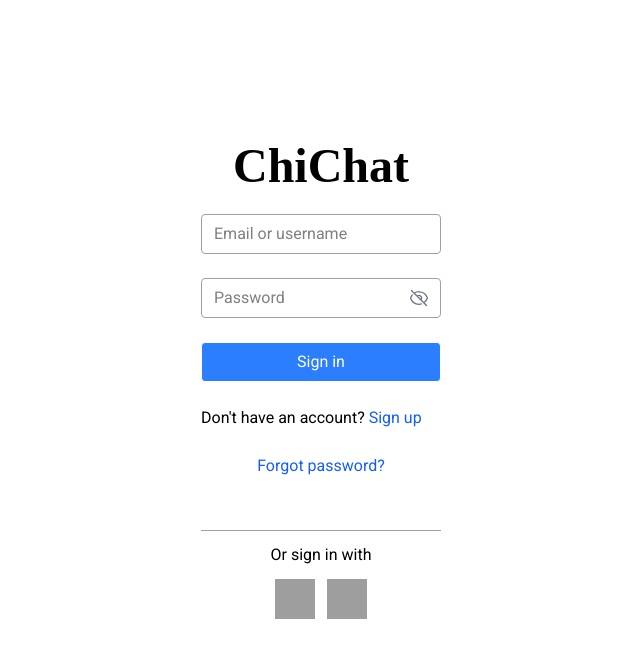
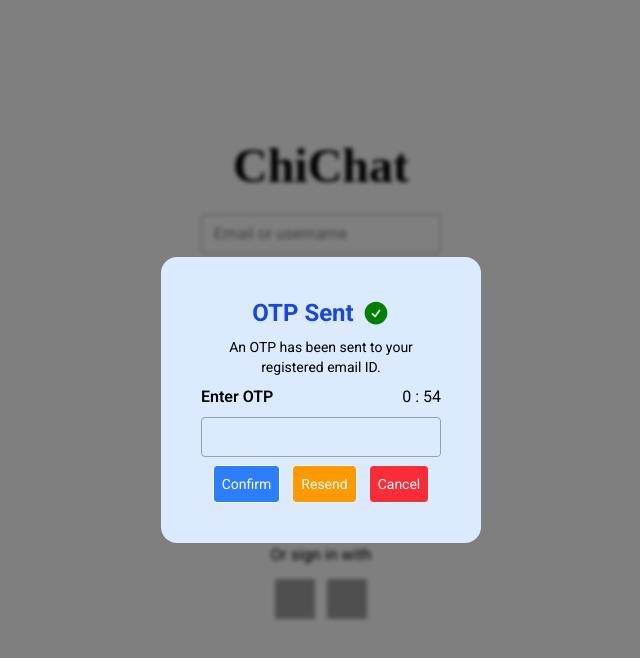
Before and after one commit to shiba-murmu/ChiChat, a React (Vite) app in the folder frontend/: page / in a window 1280 px wide. Shown: the top 658 px of the page, without its empty margins (319-959 px from the left). Built offline with nearby package versions, Linux system fonts and the light colour scheme; grey boxes are pictures that could not be loaded; a web font is replaced by a local one.

Commit message:
Otp verifications UI is confirmed now.

```diff
--- /dev/null
+++ b/frontend/src/components/correct_icon/Correct_Icons.jsx
@@ -0,0 +1,13 @@
+import React from 'react'
+
+function Correct_Icons() {
+    return (
+        <>
+            <svg xmlns="http://www.w3.org/2000/svg" viewBox="0 0 24 24" fill="Green" className="size-7 w-7 h-7">
+                <path fillRule="evenodd" d="M2.25 12c0-5.385 4.365-9.75 9.75-9.75s9.75 4.365 9.75 9.75-4.365 9.75-9.75 9.75S2.25 17.385 2.25 12Zm13.36-1.814a.75.75 0 1 0-1.22-.872l-3.236 4.53L9.53 12.22a.75.75 0 0 0-1.06 1.06l2.25 2.25a.75.75 0 0 0 1.14-.094l3.75-5.25Z" clipRule="evenodd" />
+            </svg>
+        </>
+    )
+}
+
+export default Correct_Icons;
--- a/frontend/src/pages/user/Login.jsx
+++ b/frontend/src/pages/user/Login.jsx
@@ -7,6 +7,9 @@ import { useNavigate } from 'react-router-dom'
 import Failed from '../../components/Toast/Failed'
 import isValidEmail from '../../components/Email_valid/EmailValid'
 import userNameValid from '../../components/UserName_valid/usernameValid';
+/// for development purpose ,..
+import Otp_UI from './Otp_UI'
+
 function UserForm() {
     const [showPassword, setShowPassword] = useState(false);
     const navigate = useNavigate();
@@ -135,6 +138,7 @@ function Login() {
      */
     return (
         <>
+            <Otp_UI />
             <div className='flex justify-center items-center h-screen'>
                 <div className='flex flex-col justify-center items-center gap-3'>
                     <div className='mb-3 style-font'>
--- /dev/null
+++ b/frontend/src/pages/user/Otp_UI.jsx
@@ -0,0 +1,60 @@
+import React from 'react'
+import Correct_Icons from '../../components/correct_icon/Correct_Icons'
+import { useState , useEffect} from 'react'
+import './account.css';
+function Otp_UI() {
+    const [timer, setTimer] = useState(59);
+    const [sentHeading, setSendHeading] = useState('OTP Sent')
+    const [resendDescription , setResendDescription] = useState('An OTP has been sent to your registered email ID.')
+
+    useEffect(() => {
+        const interval = setInterval(() => {
+            setTimer(prevTimer => {
+                if (prevTimer <= 1) {
+                    clearInterval(interval);
+                    setSendHeading('OTP Expired')
+                    setResendDescription('You can request for a new OTP')
+                    return 0;
+                }
+                return prevTimer - 1;
+            });
+        }, 1000);
+
+        // Cleanup function to clear interval on component unmount
+        return () => clearInterval(interval);
+    }, []);
+
+
+    return (
+        <>
+            <div className='flex justify-center items-center h-screen absolute w-full z-10 background-dark'>
+                <div className='flex flex-col gap-1 p-10 w-80 bg-blue-100 rounded-2xl'>
+                    <form action="" className='flex flex-col gap-2'>
+                        <div className='flex justify-center items-center gap-2'>
+                            <span className='text-2xl text-blue-700 font-bold'>{sentHeading}</span>
+                            <Correct_Icons />
+                        </div>
+                        <div className='flex flex-col  rounded-md'>
+                            <p className='text-sm text-center'>{resendDescription}</p>
+                        </div>
+                        <div className='flex flex-col'>
+                            <div className='flex justify-between'>
+                                <label className='mb-2 font-semibold ' htmlFor="otp">Enter OTP</label>
+                                <label>0 : {timer}</label>
+                            </div>
+
+                            <input type="number" id="otp" className=' border border-gray-400 focus:outline-gray-500 rounded w-60 h-10 pl-3' />
+                        </div>
+                        <div className='flex justify-center items-center gap-3'>
+                            <button type='submit' className='border p-2 rounded bg-blue-500 text-white text-sm'>Confirm</button>
+                            <button type='submit' className='border p-2 rounded bg-amber-500 text-white text-sm'>Resend</button>
+                            <button type='submit' className='border p-2 rounded  bg-red-500 text-white text-sm'>Cancel</button>
+                        </div>
+                    </form>
+                </div>
+            </div>
+        </>
+    )
+}
+
+export default Otp_UI
```
